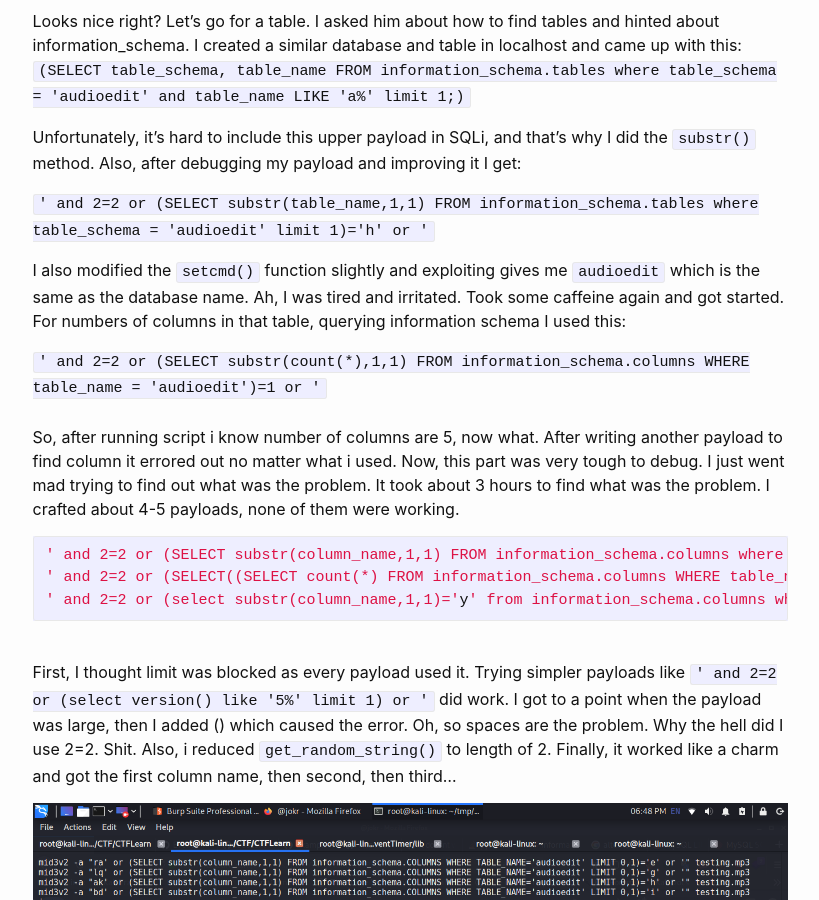
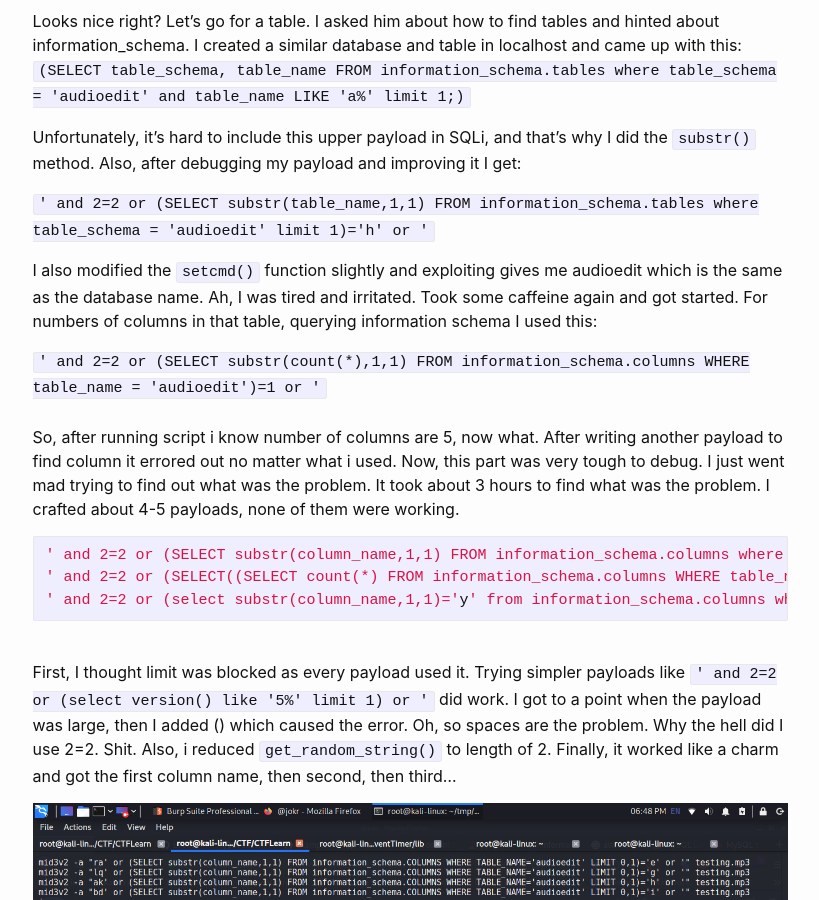
Before and after one commit to machinexa2/machinexa2.github.io, a Jekyll site: the page built from writeups/_posts/2020-09-20-audioedit.markdown, in a window 1280 px wide and 900 px high, scrolled down 4755 px. Shown: the whole window, without its empty margins (230-1049 px from the left). Built offline with Jekyll 4.4.1, drawn with Linux system fonts in a browser that asks for light colours.

Commit message:
03:23:52 PM 11/08/2020

```diff
--- a/writeups/_posts/2020-09-20-audioedit.markdown
+++ b/writeups/_posts/2020-09-20-audioedit.markdown
@@ -120,7 +120,7 @@ Unfortunately, it's hard to include this upper payload in SQLi, and that's why I
 
 `' and 2=2 or (SELECT substr(table_name,1,1) FROM information_schema.tables where table_schema = 'audioedit' limit 1)='h' or '`
 
-I also modified the `setcmd()` function slightly and exploiting gives me `audioedit` which is the same as the database name. Ah, I was tired and irritated. Took some caffeine again and got started. For numbers of columns in that table, querying information schema I used this:
+I also modified the `setcmd()` function slightly and exploiting gives me audioedit which is the same as the database name. Ah, I was tired and irritated. Took some caffeine again and got started. For numbers of columns in that table, querying information schema I used this:
 
 `' and 2=2 or (SELECT substr(count(*),1,1) FROM information_schema.columns WHERE table_name = 'audioedit')=1 or '`
 <br>
```
